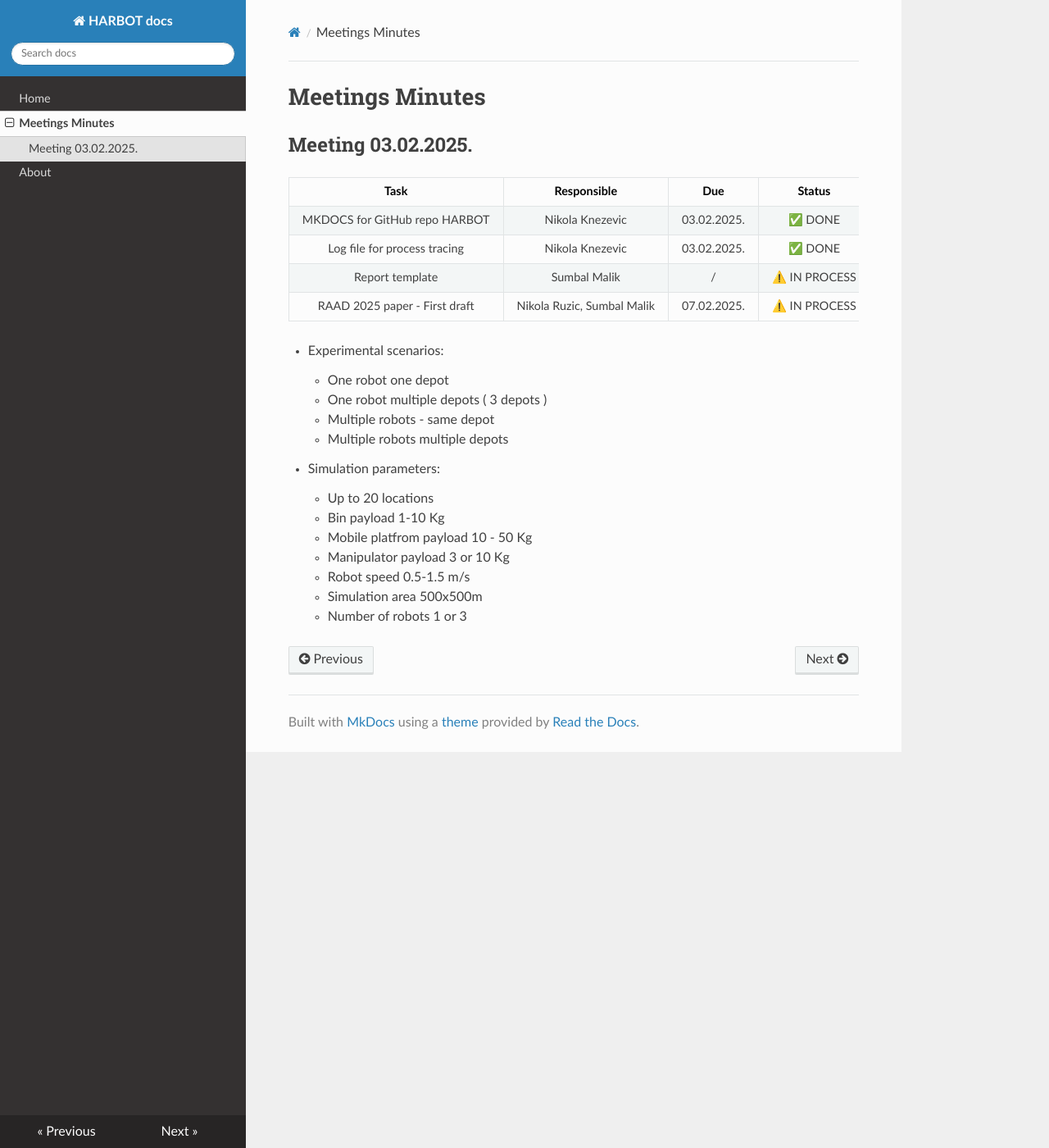
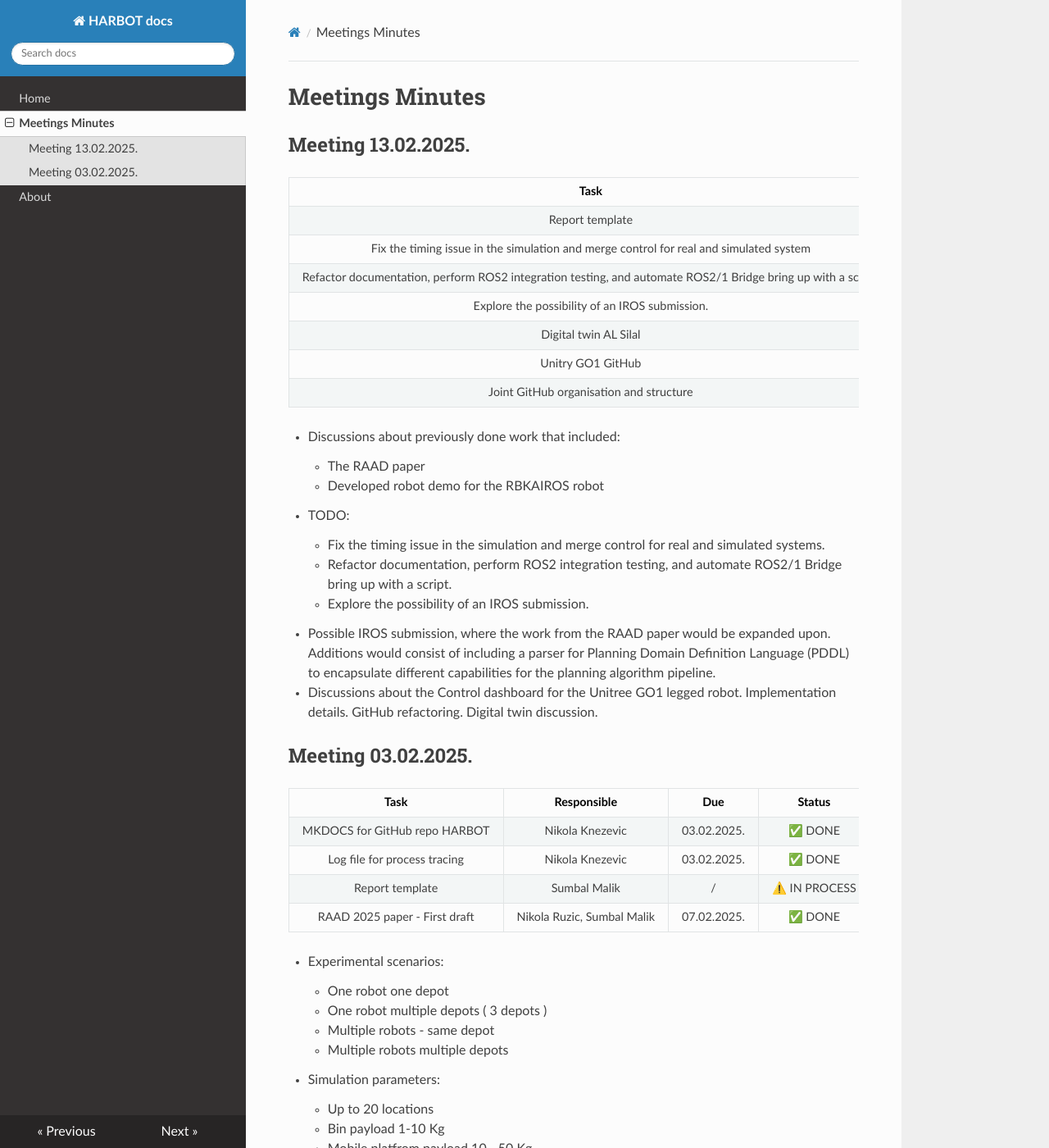
Before and after one commit to etfrobotics/HARBOT, an MkDocs documentation site: the page built from docs/logs.md, in a window 1280 px wide and 1400 px high. Shown: the whole window at 82% size. Built offline with MkDocs 1.6.1, drawn with Linux system fonts in a browser that asks for light colours; nearby versions of some CDN libraries.

Commit message:
Update 13.02.2025.

```diff
--- a/docs/logs.md
+++ b/docs/logs.md
@@ -1,4 +1,34 @@
 # Meetings Minutes
+
+## Meeting 13.02.2025.
+
+| Task | Responsible | Due | Status |
+| :---: | :---: | :---: | :---:|
+| Report template | Sumbal Malik | / | ⚠️ IN PROCESS |
+| Fix the timing issue in the simulation and merge control for real and simulated system | Nikola Ruzic | 27.02.2025. | ⚠️ TO BE DONE |
+| Refactor documentation, perform ROS2 integration testing, and automate ROS2/1 Bridge bring up with a script. | Nikola Knezevic, Nikola Ruzic | 27.02.2025. | ⚠️ TO BE DONE |
+| Explore the possibility of an IROS submission. | Nikola Ruzic, Sumbal Malik | 27.02.2025. | ⚠️ TO BE DONE |
+| Digital twin AL Silal | Sumbal Malik | 27.02.2025. | ⚠️ TO BE DONE |
+| Unitry GO1 GitHub |Syed Abbas Hussain | 27.02.2025. | ⚠️ TO BE DONE |
+| Joint GitHub organisation and structure |Syed Abbas Hussain, Nikola Knezevic | 27.02.2025. | ⚠️ TO BE DONE |
+
+
+- Discussions about previously done work that included:
+	- The RAAD paper
+	- Developed robot demo for the RBKAIROS robot
+
+- TODO:
+	- Fix the timing issue in the simulation and merge control for real and simulated systems.
+	- Refactor documentation, perform ROS2 integration testing, and automate ROS2/1 Bridge bring up with a script.
+	- Explore the possibility of an IROS submission.
+
+- Possible IROS submission, where the work from the RAAD paper would be expanded upon. Additions would consist of including a parser for Planning Domain Definition Language (PDDL) to encapsulate different capabilities for the planning algorithm pipeline.
+
+- Discussions about the Control dashboard for the Unitree GO1 legged robot. Implementation details. GitHub refactoring. Digital twin discussion.
+
+
+
+
 
 ## Meeting 03.02.2025.
 
@@ -7,7 +37,7 @@
 | MKDOCS for GitHub repo HARBOT | Nikola Knezevic | 03.02.2025. | ✅ DONE |
 | Log file for process tracing | Nikola Knezevic | 03.02.2025. | ✅ DONE
 | Report template | Sumbal Malik | / | ⚠️ IN PROCESS |
-| RAAD 2025 paper - First draft | Nikola Ruzic, Sumbal Malik | 07.02.2025. | ⚠️ IN PROCESS |
+| RAAD 2025 paper - First draft | Nikola Ruzic, Sumbal Malik | 07.02.2025. | ✅ DONE |
 
 - Experimental scenarios:
 	* One robot one depot
```
